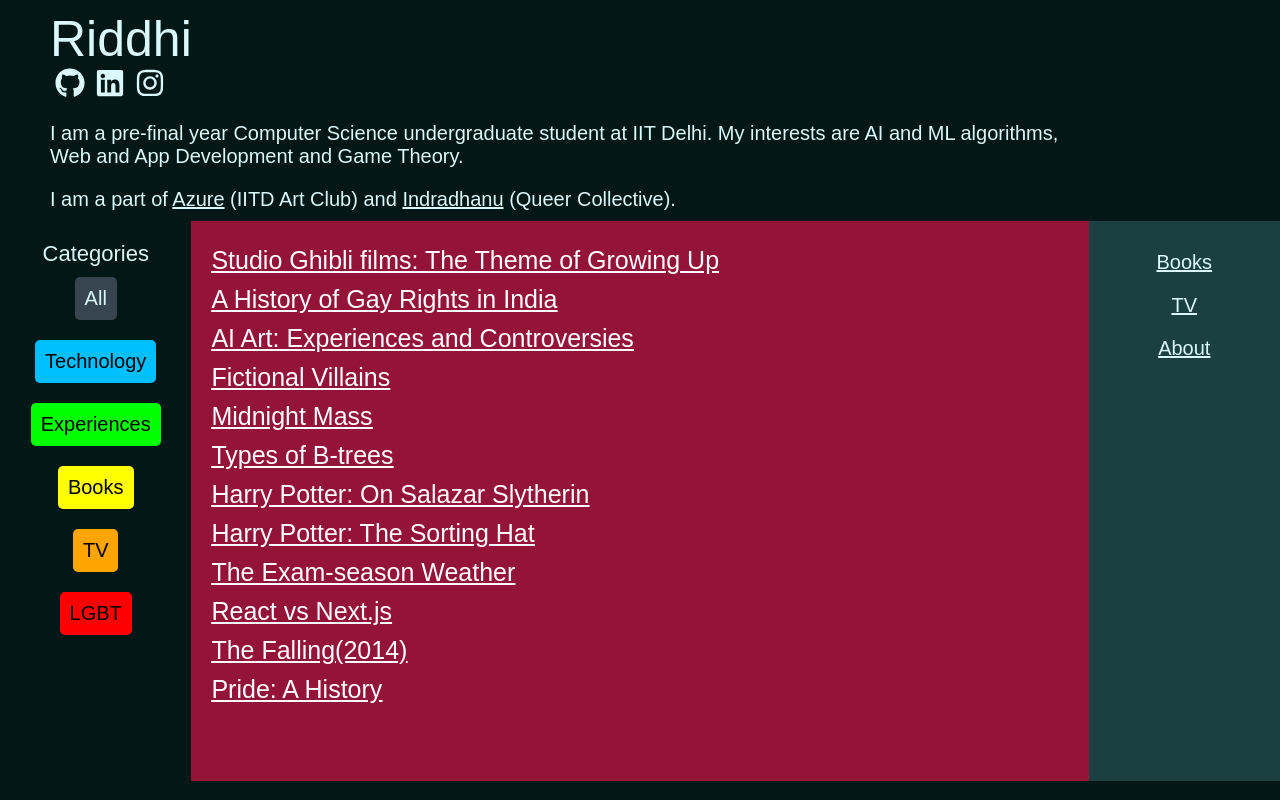
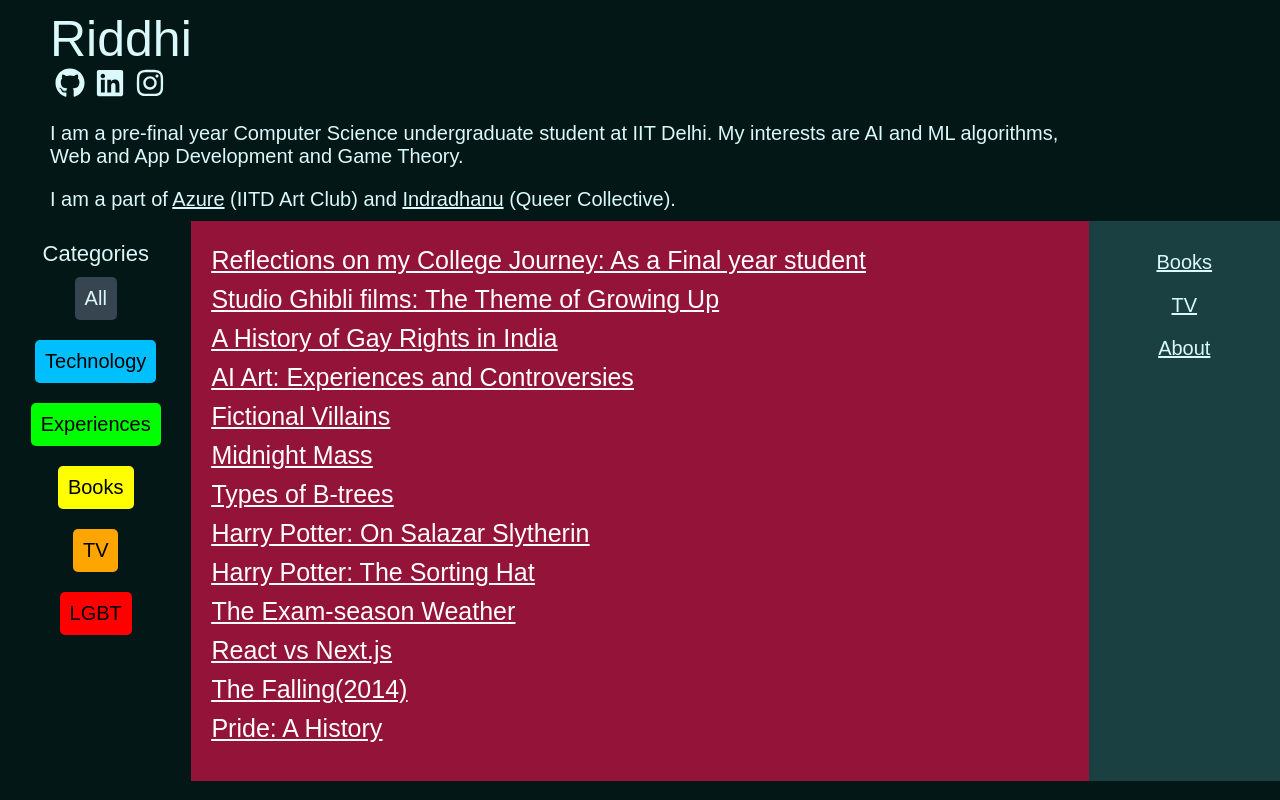
Before and after one commit to CodingLife1024/prism-pages, a React (Create React App) app: page / in a window 1280 px wide. Built offline with nearby package versions, Linux system fonts and the light colour scheme.

Commit message:
Update postData.js

```diff
--- a/src/data/postData.js
+++ b/src/data/postData.js
@@ -1,4 +1,12 @@
 export const postData = [
+
+    {
+        id: 13,
+        title: "Reflections on my College Journey: As a Final year student",
+        link: "reflections-on-my-college-journey",
+        file: "reflections-on-my-college-journey.md",
+        tags: ["experiences"],
+    },
 
     {
         id: 12,
```
